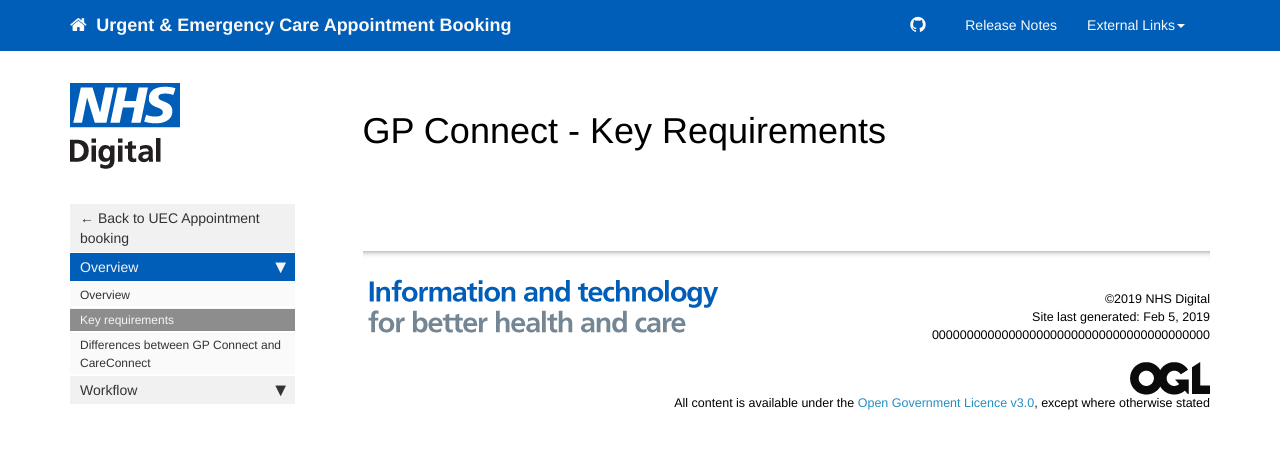
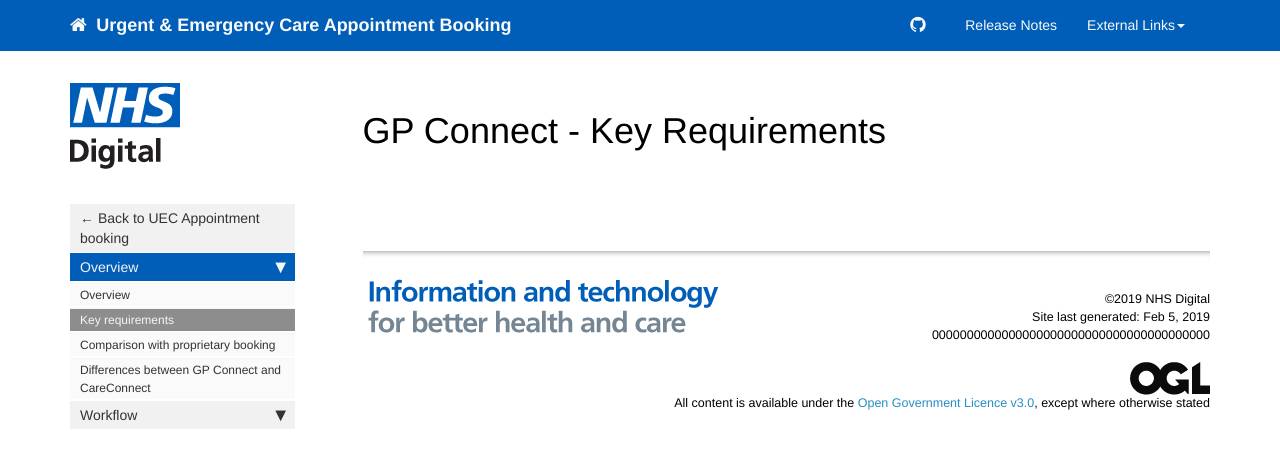
Before and after one commit to nhsd-a2si/docs-uec-appts, a Jekyll site: the page built from _pages/functional_spec/gpc/gpc_requirement.md, in a window 1280 px wide. Shown: the top 468 px of the page. Built offline with Jekyll 4.4.1, drawn with Linux system fonts in a browser that asks for light colours; nearby versions of some CDN libraries.

Commit message:
Update gpc_sidebar.yml

```diff
--- a/_data/sidebars/gpc_sidebar.yml
+++ b/_data/sidebars/gpc_sidebar.yml
@@ -11,6 +11,10 @@ entries:
             output: "web, pdf"
             title: "Key requirements"
             url: /gpc_requirement.html
+          -
+            output: "web, pdf"
+            title: "Comparison with proprietary booking"
+            url: /gpc_propcon.html
           -
             output: "web, pdf"
             title: "Differences between GP Connect and CareConnect"
```
